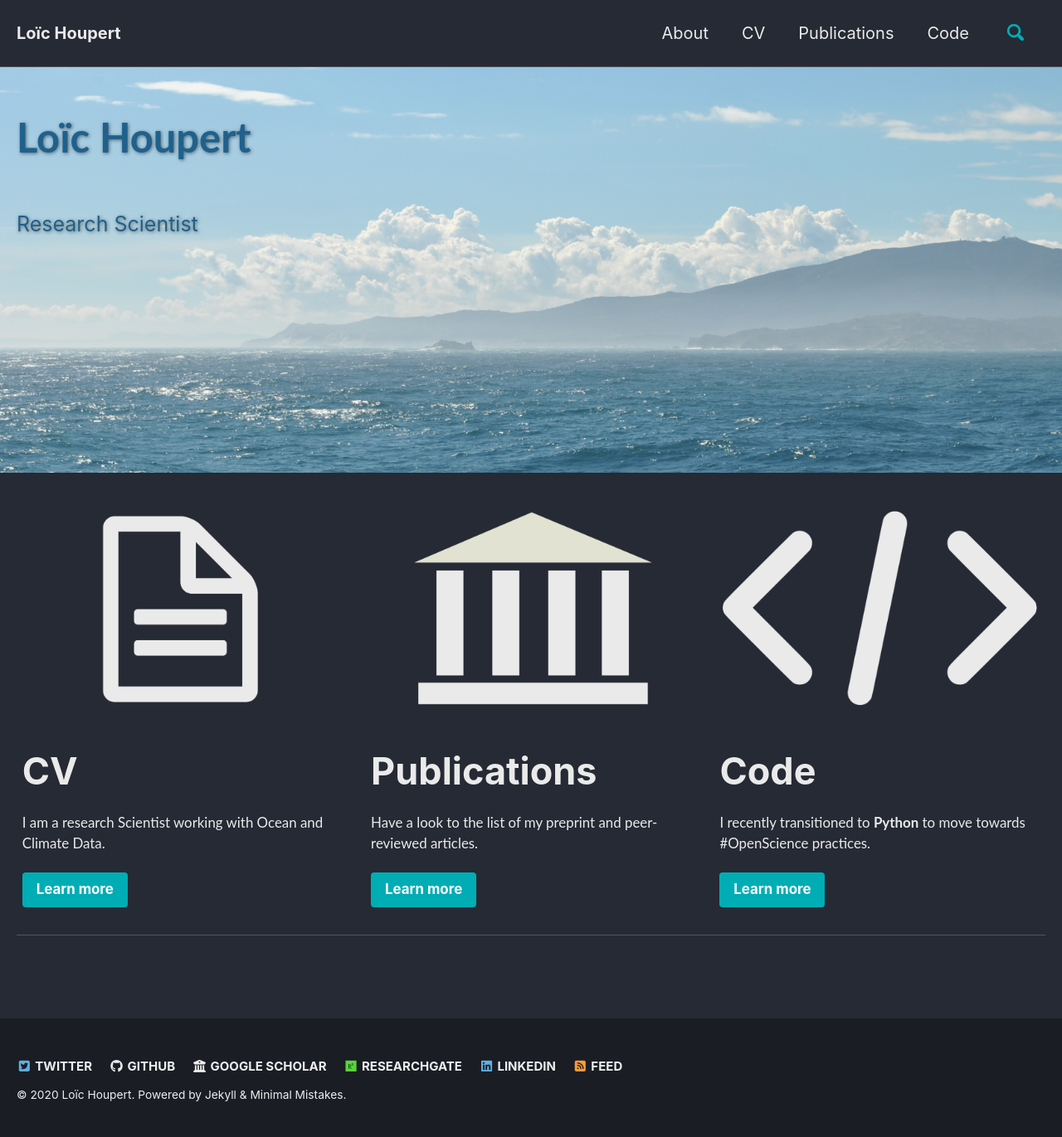
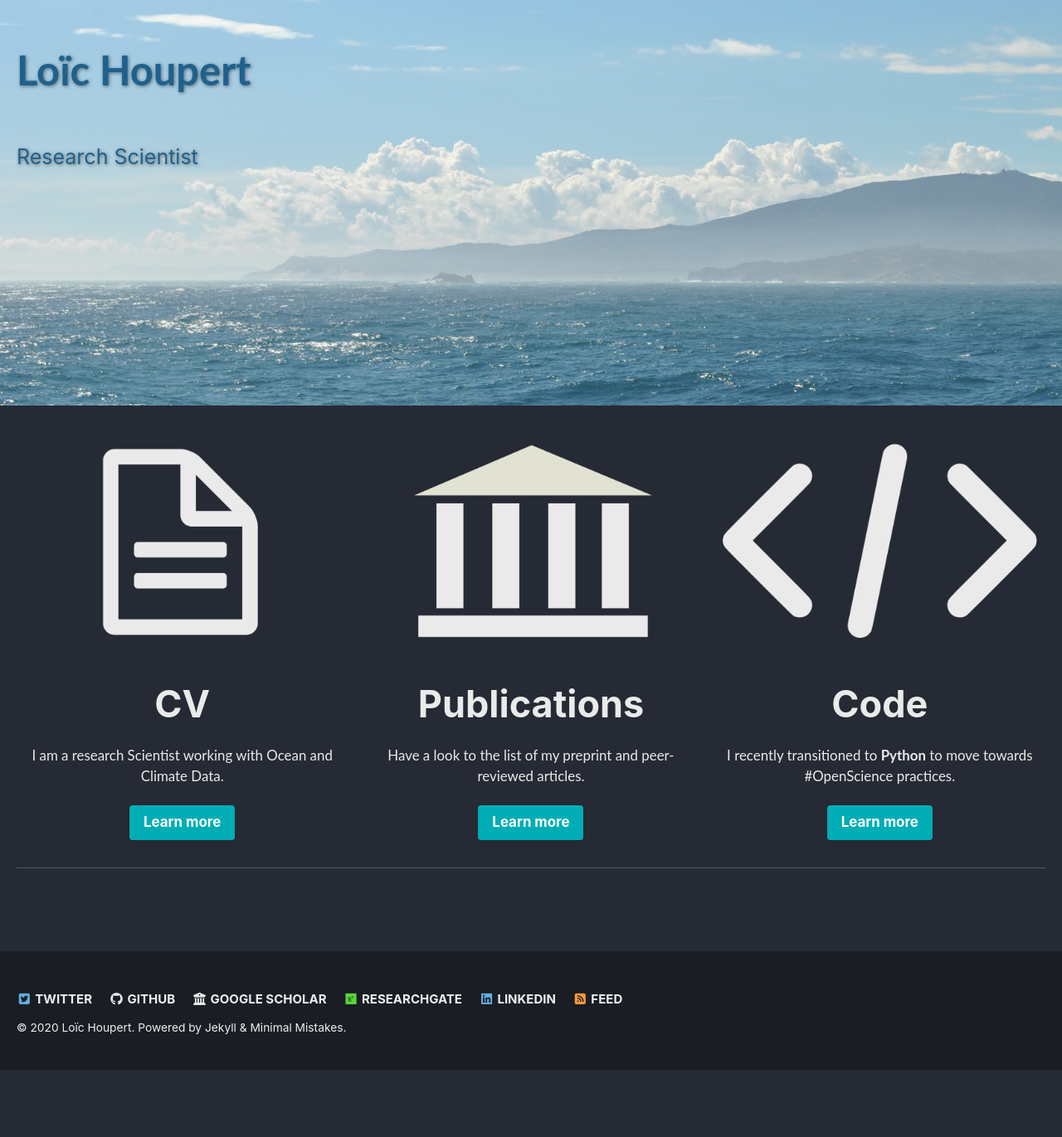
Before and after one commit to lhoupert/lhoupert.github.io, a Jekyll site: the page built from _pages/home.md, in a window 1280 px wide. Shown: the whole page at 83% size. Built offline with Jekyll 4.4.1, drawn with Linux system fonts in a browser that asks for light colours; cached includes are drawn as plain includes; nearby versions of some CDN libraries; after the commit the page ends 1290 px from its top, so only the background shows below that; some of the changed lines change nothing that is shown.

Commit message:
hide matshead and search button, add hyperlink to splash screen icons

```diff
--- /dev/null
+++ b/_includes/feature_row_links
@@ -0,0 +1,42 @@
+{% if include.id %}
+  {% assign feature_row_links = page[include.id] %}
+{% else %}
+  {% assign feature_row_links = page.feature_row_links %}
+{% endif %}
+
+<div class="feature__wrapper">
+
+  {% for f in feature_row_links %}
+    <div class="feature__item{% if include.type %}--{{ include.type }}{% endif %}">
+      <div class="archive__item">
+        {% if f.image_path %}
+          <div class="archive__item-teaser">
+          <a href="{{ f.url | relative_url }}">
+            <img src="{{ f.image_path | relative_url }}"
+                 alt="{% if f.alt %}{{ f.alt }}{% endif %}"></a>
+            {% if f.image_caption %}
+              <span class="archive__item-caption">{{ f.image_caption | markdownify | remove: "<p>" | remove: "</p>" }}</span>
+            {% endif %}
+          </div>
+        {% endif %}
+
+        <div class="archive__item-body">
+          {% if f.title %}
+            <h2 class="archive__item-title">{{ f.title }}</h2>
+          {% endif %}
+
+          {% if f.excerpt %}
+            <div class="archive__item-excerpt">
+              {{ f.excerpt | markdownify }}
+            </div>
+          {% endif %}
+
+          {% if f.url %}
+            <p><a href="{{ f.url | relative_url }}" class="btn {{ f.btn_class }}">{{ f.btn_label | default: site.data.ui-text[site.locale].more_label | default: "Learn More" }}</a></p>
+          {% endif %}
+        </div>
+      </div>
+    </div>
+  {% endfor %}
+
+</div>
--- a/_pages/home.md
+++ b/_pages/home.md
@@ -8,7 +8,7 @@ header:
 excerpt: " <br/>  Research Scientist <br/> <br/> <br/> <br/> <br/> <br/>"
 intro:
   - excerpt: ' '
-feature_row:
+feature_row_links:
   - image_path: assets/images/cv.png
     alt: "placeholder image CV"
     title: CV
@@ -32,4 +32,4 @@ feature_row:
     btn_class: "btn--primary"
 ---
 
-{% include feature_row %}
+{% include feature_row_links %}
--- a/assets/css/main.scss
+++ b/assets/css/main.scss
@@ -116,3 +116,15 @@ h4 {
 // .splash h2.archive__item-title {
 //        text-align: center;
 // }
+
+body.layout--splash .masthead {
+  display: none;
+}
+
+body.layout--splash .archive__item{
+   text-align: center;
+}
+
+button.search__toggle {
+  display: none;
+}
```
